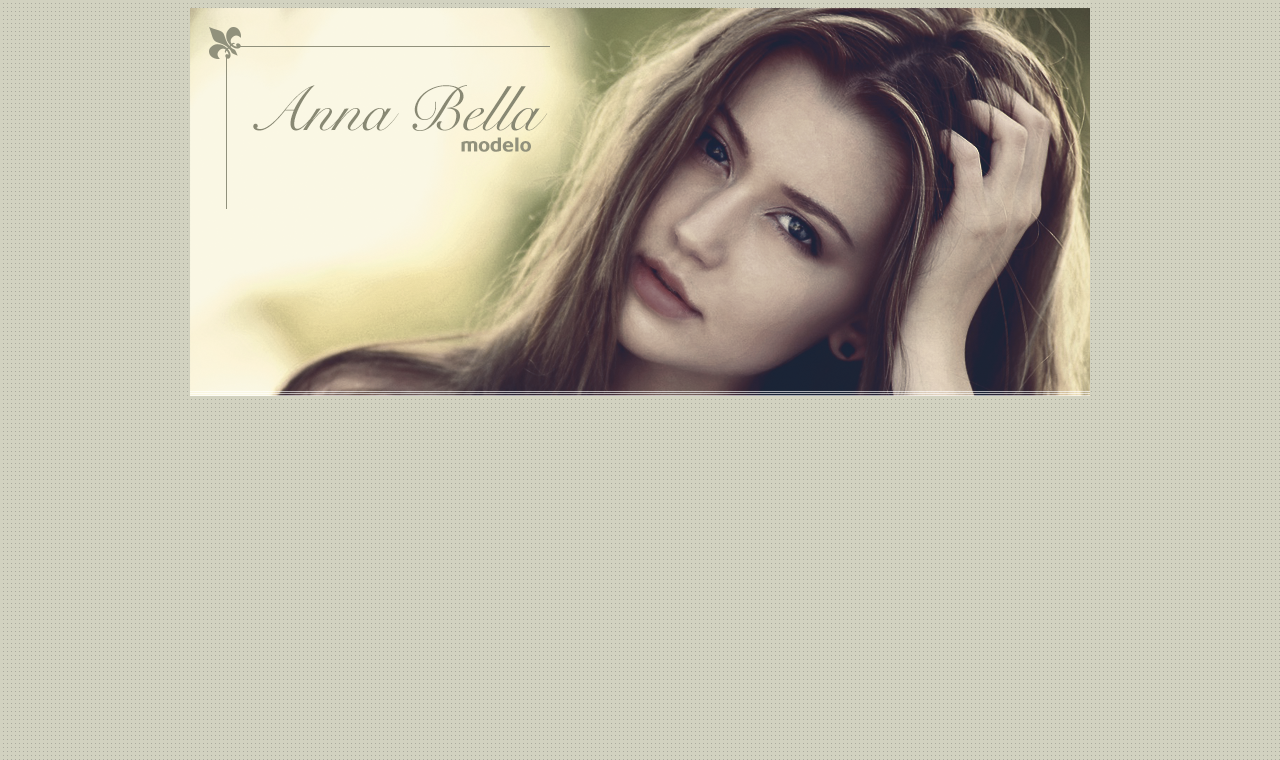
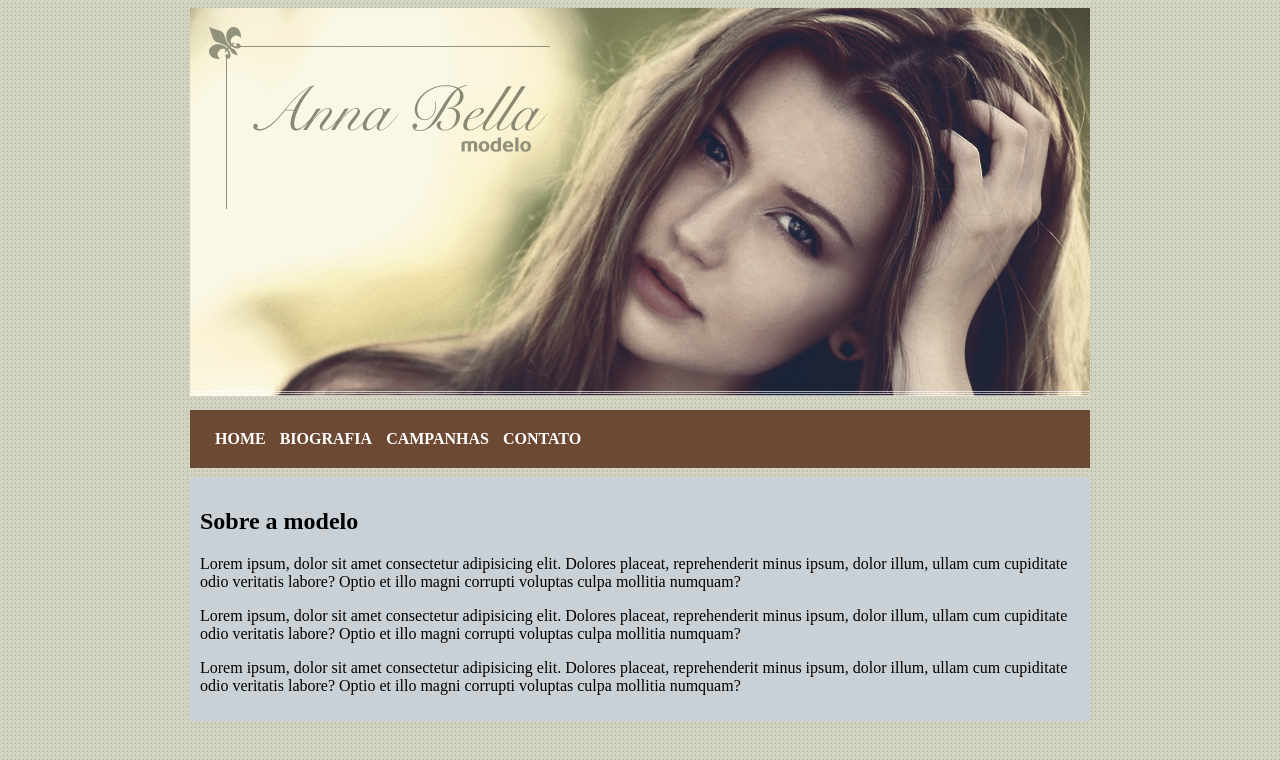
Before and after one commit to Luizedbl/projetoRevisaoCSS, a plain HTML site: page projetoCSS/index.html in a window 1280 px wide. Shown: the top 760 px of the page. Drawn offline with Linux system fonts and the light colour scheme.

Commit message:
adicionando style

```diff
--- a/projetoCSS/index.html
+++ b/projetoCSS/index.html
@@ -8,7 +8,21 @@
 </head>
 <body>
     <div id="capa">
-        <img src="imagens/capa.png" alt="">
+        <img src="imagens/capa.png" alt="" id="fotocapa">
+
+        <div id="menu">
+            <a href="index.html" class="link">HOME</a>
+            <a href="index.html" class="link">BIOGRAFIA</a>
+            <a href="index.html" class="link">CAMPANHAS</a>
+            <a href="index.html" class="link">CONTATO</a>
+        </div>
+
+        <div id="sobre">
+            <h2>Sobre a modelo</h2>
+            <p>Lorem ipsum, dolor sit amet consectetur adipisicing elit. Dolores placeat, reprehenderit minus ipsum, dolor illum, ullam cum cupiditate odio veritatis labore? Optio et illo magni corrupti voluptas culpa mollitia numquam?</p>
+            <p>Lorem ipsum, dolor sit amet consectetur adipisicing elit. Dolores placeat, reprehenderit minus ipsum, dolor illum, ullam cum cupiditate odio veritatis labore? Optio et illo magni corrupti voluptas culpa mollitia numquam?</p>
+            <p>Lorem ipsum, dolor sit amet consectetur adipisicing elit. Dolores placeat, reprehenderit minus ipsum, dolor illum, ullam cum cupiditate odio veritatis labore? Optio et illo magni corrupti voluptas culpa mollitia numquam?</p>
+        </div>
     </div>
 </body>
 </html>
--- a/projetoCSS/style.css
+++ b/projetoCSS/style.css
@@ -5,3 +5,21 @@ body{
     width: 900px;
     margin: 0 auto;
 }
+#fotocapa{
+    margin-bottom: 10px;
+}
+#menu{
+    background-color: rgb(109, 72, 50);
+    padding: 20px;
+    margin-bottom: 10px;
+}
+.link{
+    text-decoration: none;
+    color: rgb(255, 255, 255);
+    padding: 5px;
+    font-weight: bold;
+}
+#sobre{
+    background-color: rgb(202, 209, 214);
+    padding: 10px;
+}
```
